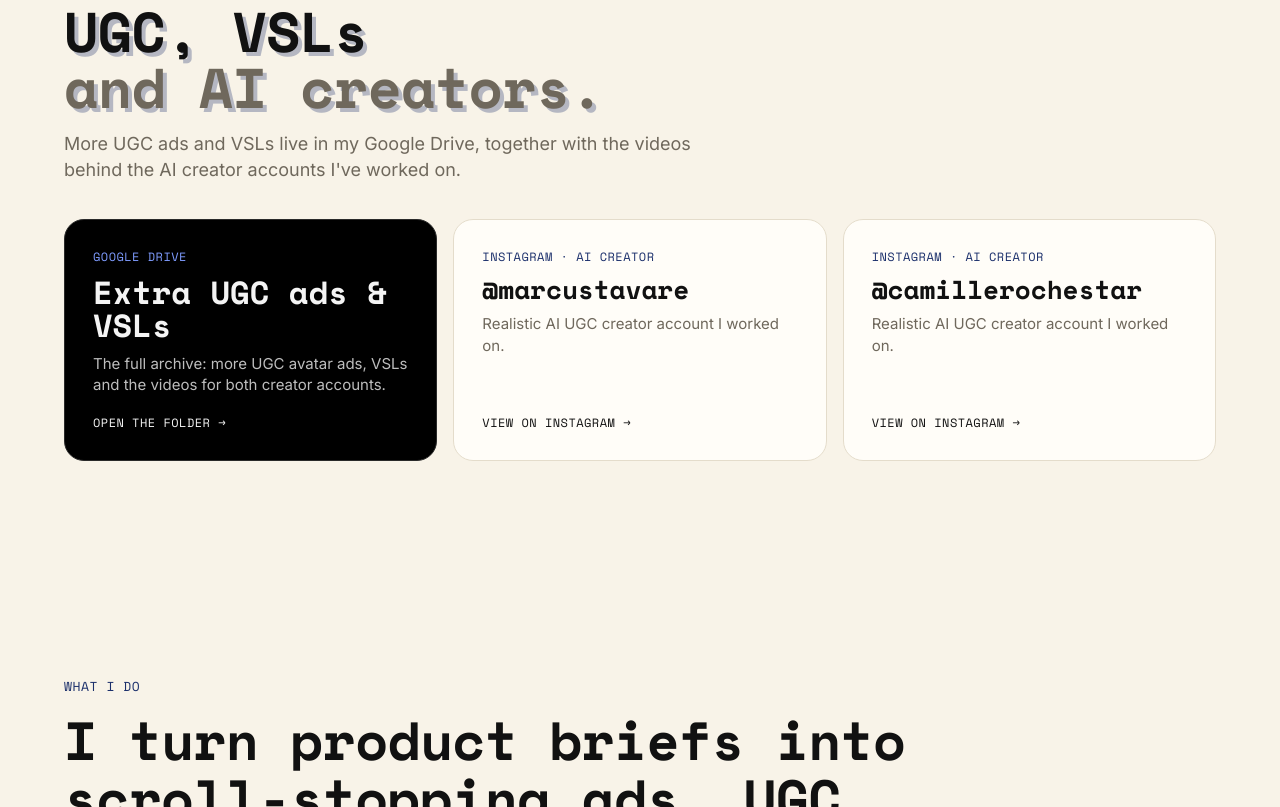
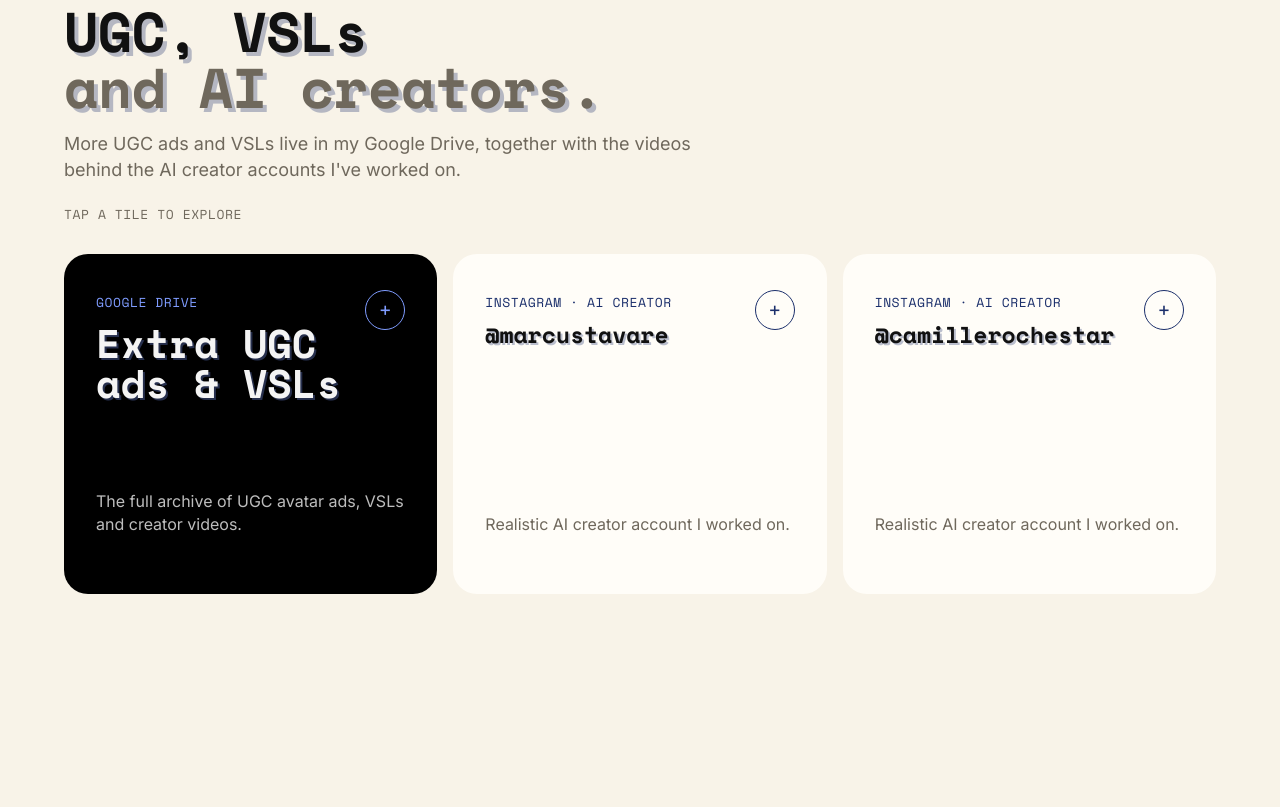
Before and after one commit to JedLeabres/jedleabres.github.io, a plain HTML site: page index.html in a window 1280 px wide. Shown: the part 3925-4732 px from the top of the page. Drawn offline with nearby package versions, Linux system fonts and the light colour scheme; a web font is replaced by a local one.

Commit message:
Update index.html

```diff
--- a/index.html
+++ b/index.html
@@ -107,6 +107,8 @@ h2{font-family:var(--dot);font-weight:800;font-size:clamp(30px,5vw,56px);line-he
 .info small{font-family:var(--mono);font-size:11px;text-transform:uppercase;color:var(--red);letter-spacing:.05em}
 .info h3{font-size:19px;font-weight:600;margin:6px 0}
 .info p{margin:0;color:var(--mute);font-size:15px}
+.info .ext{display:inline-block;margin-top:14px;font-family:var(--mono);font-size:11px;text-transform:uppercase;letter-spacing:.05em;color:var(--fg);border-bottom:1px solid currentColor;padding-bottom:3px;transition:color .2s}
+.info .ext:hover{color:var(--red)}
 .workcta{display:flex;align-items:center;justify-content:center;gap:18px;flex-wrap:wrap;margin-top:44px;text-align:center}
 .workcta p{margin:0}
 .arrows{display:flex;gap:10px;justify-content:flex-end}
@@ -208,16 +210,8 @@ footer a:hover{color:var(--red)}
 .src.client{background:var(--red);color:#0b0b0b}
 .src.spec{background:rgba(0,0,0,.6);color:#f4f4f4;font-weight:400}
 .morework .lead{color:var(--mute);max-width:640px;font-size:18px;margin:0 0 36px}
-.mgrid{display:grid;grid-template-columns:repeat(auto-fit,minmax(260px,1fr));gap:16px}
-.mcard{display:flex;flex-direction:column;gap:10px;background:var(--card);border:1px solid var(--line);border-radius:20px;padding:28px;transition:border-color .2s,transform .3s}
-.mcard:hover{border-color:var(--red);transform:translateY(-4px)}
-.mcard .mono{color:var(--red);font-size:12px}
-.mcard h3{font-family:var(--dot);font-weight:800;font-size:clamp(24px,2.8vw,32px);line-height:1.05;margin:0;overflow-wrap:anywhere}
-.mcard h3.handle{font-size:clamp(20px,2.1vw,26px)}
-.mcard p{margin:0;color:var(--mute);font-size:15px;flex:1}
-.mcard .go2{font-family:var(--mono);font-size:12px;text-transform:uppercase;letter-spacing:.04em;margin-top:8px}
-.mcard.drive{background:#000;color:#f4f4f4;--red:#7f9cff;border-color:#2a2a2a}
-.mcard.drive p{color:#bdbdbd}
+.mgrid{display:grid;grid-template-columns:repeat(auto-fit,minmax(min(320px,100%),1fr));gap:16px;align-items:start}
+.svc h3.handle{font-size:clamp(18px,1.8vw,24px);overflow-wrap:anywhere}
 /* scroll effects */
 .hero{--hp:0;background-position:0 calc(var(--hp)*80px)}
 .hero::after{transform:translate3d(0,calc(var(--hp)*140px),0) scale(calc(1 + var(--hp)*.3));will-change:transform}
@@ -384,26 +378,36 @@ html.still .reveal{opacity:1;transform:none}
 <section class="morework" id="more">
   <div class="wrap">
     <div class="reveal"><p class="mono" style="color:var(--red);margin:0 0 10px">More work</p><h2 style="margin:0 0 16px">UGC, VSLs<br><span style="color:var(--mute)">and AI creators.</span></h2>
-    <p class="lead">More UGC ads and VSLs live in my Google Drive, together with the videos behind the AI creator accounts I've worked on.</p></div>
+    <p class="lead">More UGC ads and VSLs live in my Google Drive, together with the videos behind the AI creator accounts I've worked on.</p>
+    <p class="mono" style="color:var(--mute);margin:-14px 0 30px">Tap a tile to explore</p></div>
     <div class="mgrid">
-      <a class="mcard drive reveal" href="https://drive.google.com/drive/folders/1Xr2KmDZHwbmkB8_B09woullWILd5pufi?usp=drive_link" target="_blank" rel="noopener">
-        <span class="mono">Google Drive</span>
-        <h3>Extra UGC ads &amp; VSLs</h3>
-        <p>The full archive: more UGC avatar ads, VSLs and the videos for both creator accounts.</p>
-        <span class="go2">Open the folder →</span>
-      </a>
-      <a class="mcard reveal" href="https://www.instagram.com/marcustavare/" target="_blank" rel="noopener">
-        <span class="mono">Instagram · AI creator</span>
-        <h3 class="handle">@marcustavare</h3>
-        <p>Realistic AI UGC creator account I worked on.</p>
-        <span class="go2">View on Instagram →</span>
-      </a>
-      <a class="mcard reveal" href="https://www.instagram.com/camillerochestar/" target="_blank" rel="noopener">
-        <span class="mono">Instagram · AI creator</span>
-        <h3 class="handle">@camillerochestar</h3>
-        <p>Realistic AI UGC creator account I worked on.</p>
-        <span class="go2">View on Instagram →</span>
-      </a>
+      <div class="svc dk reveal" data-svc="drive">
+        <div class="svc-head"><div><span class="mono">Google Drive</span><h3><button type="button" class="svc-btn" aria-expanded="false" aria-controls="m-drive">Extra UGC ads &amp; VSLs</button></h3></div><span class="plus" aria-hidden="true">+</span></div>
+        <p>The full archive of UGC avatar ads, VSLs and creator videos.</p>
+        <div class="more" id="m-drive"><div class="more-in">
+          <div class="chips" role="group" aria-label="Extra UGC ads &amp; VSLs"><button type="button" class="chip2 stg on" data-d="More UGC avatar ads with a three-second hook, a clear demo and a call to action.">UGC ads</button><button type="button" class="chip2 stg" data-d="Longer video sales letters that take the viewer from the problem to the offer.">VSLs</button><button type="button" class="chip2 stg" data-d="The videos behind @marcustavare and @camillerochestar.">Creator videos</button></div>
+          <p class="sd">More UGC avatar ads with a three-second hook, a clear demo and a call to action.</p>
+          <a class="go" href="https://drive.google.com/drive/folders/1Xr2KmDZHwbmkB8_B09woullWILd5pufi?usp=drive_link" target="_blank" rel="noopener">Open the Google Drive folder →</a>
+        </div></div>
+      </div>
+      <div class="svc reveal" data-svc="marcus">
+        <div class="svc-head"><div><span class="mono">Instagram · AI creator</span><h3 class="handle"><button type="button" class="svc-btn" aria-expanded="false" aria-controls="m-marcus">@marcustavare</button></h3></div><span class="plus" aria-hidden="true">+</span></div>
+        <p>Realistic AI creator account I worked on.</p>
+        <div class="more" id="m-marcus"><div class="more-in">
+          <div class="chips" role="group" aria-label="@marcustavare"><button type="button" class="chip2 stg on" data-d="The same realistic AI presenter I use in my UGC ads, kept consistent from video to video.">Avatar</button><button type="button" class="chip2 stg" data-d="Short-form talking-head videos and skits with highlighted captions.">Content</button><button type="button" class="chip2 stg" data-d="Watch the account on Instagram, or find the videos in my Google Drive folder.">Watch</button></div>
+          <p class="sd">The same realistic AI presenter I use in my UGC ads, kept consistent from video to video.</p>
+          <a class="go" href="https://www.instagram.com/marcustavare/" target="_blank" rel="noopener">View @marcustavare on Instagram →</a>
+        </div></div>
+      </div>
+      <div class="svc reveal" data-svc="camille">
+        <div class="svc-head"><div><span class="mono">Instagram · AI creator</span><h3 class="handle"><button type="button" class="svc-btn" aria-expanded="false" aria-controls="m-camille">@camillerochestar</button></h3></div><span class="plus" aria-hidden="true">+</span></div>
+        <p>Realistic AI creator account I worked on.</p>
+        <div class="more" id="m-camille"><div class="more-in">
+          <div class="chips" role="group" aria-label="@camillerochestar"><button type="button" class="chip2 stg on" data-d="A realistic AI creator kept consistent in look and voice across every post.">Avatar</button><button type="button" class="chip2 stg" data-d="Short-form creator videos made for Instagram Reels.">Content</button><button type="button" class="chip2 stg" data-d="Watch the account on Instagram, or find the videos in my Google Drive folder.">Watch</button></div>
+          <p class="sd">A realistic AI creator kept consistent in look and voice across every post.</p>
+          <a class="go" href="https://www.instagram.com/camillerochestar/" target="_blank" rel="noopener">View @camillerochestar on Instagram →</a>
+        </div></div>
+      </div>
     </div>
   </div>
 </section>
@@ -574,7 +578,7 @@ const LATAM = [
   { title: "Beach Reaction Hook into Expert Explainer", desc: "Opens on a reaction hook from a woman on the beach, then cuts to a presenter in a bright home office who explains it to camera, with Spanish captions.", kind: "Realistic AI", lang: "Spanish (LatAm)", platform: "Short-form", client: true, link: "", video: "https://jedleabres.github.io/assets/Latam vid/es-beach-reaction.mp4", poster: "https://jedleabres.github.io/assets/posters/es-beach-reaction.jpg" },
   { title: "Soursop Bitters: Street Hook and Studio Presenter", desc: "A street-interview style hook leads into a studio presenter and a point-of-view product shot, with highlighted Spanish captions throughout.", kind: "Realistic AI", lang: "Spanish (LatAm)", platform: "Short-form", client: true, link: "", video: "https://jedleabres.github.io/assets/Latam vid/es-soursop-bitters.mp4", poster: "https://jedleabres.github.io/assets/posters/es-soursop-bitters.jpg" },
   { title: "Soursop Leaves and a Simmering Pot", desc: "A realistic AI presenter in a sunlit waterfront office shows soursop leaves, a pot on the stove and a product bottle, with word-by-word Spanish captions.", kind: "Realistic AI", lang: "Spanish (LatAm)", platform: "Short-form", client: true, link: "", video: "https://jedleabres.github.io/assets/Latam vid/es-soursop-leaves.mp4", poster: "https://jedleabres.github.io/assets/posters/es-soursop-leaves.jpg" },
-  { title: "Simple Home Recipe: Studio Talk", desc: "A seated AI presenter in a blue-curtain studio talks through a simple at-home recipe step by step, with highlighted Spanish captions.", kind: "Realistic AI", lang: "Spanish (LatAm)", platform: "Short-form", client: true, link: "", video: "https://jedleabres.github.io/assets/Latam vid/es-home-recipe.mp4", poster: "https://jedleabres.github.io/assets/posters/es-home-recipe.jpg" },
+  { title: "Simple Home Recipe: Studio Talk", desc: "A seated AI presenter in a blue-curtain studio talks through a simple at-home recipe step by step, with highlighted Spanish captions.", kind: "Realistic AI", lang: "Spanish (LatAm)", platform: "Short-form", client: true, link: "https://www.facebook.com/share/v/1E156kFs1E/", video: "https://jedleabres.github.io/assets/Latam vid/es-home-recipe.mp4", poster: "https://jedleabres.github.io/assets/posters/es-home-recipe.jpg" },
   { title: "Balcony Tips: Pantry Staples", desc: "A presenter on a high-rise balcony holds up apple cider vinegar and coconut oil while sharing everyday tips, with Spanish captions.", kind: "Realistic AI", lang: "Spanish (LatAm)", platform: "Short-form", client: true, link: "", video: "https://jedleabres.github.io/assets/Latam vid/es-balcony-tips.mp4", poster: "https://jedleabres.github.io/assets/posters/es-balcony-tips.jpg" },
   { title: "Hook Clip: Treadmill Opener", desc: "A six-second vertical hook clip with a bold on-screen opener and a presenter walking on a treadmill, built to stop the scroll.", kind: "Realistic AI", lang: "Spanish (LatAm)", platform: "Short-form", client: true, link: "", video: "https://jedleabres.github.io/assets/Latam vid/es-hook-soy53.mp4", poster: "https://jedleabres.github.io/assets/posters/es-hook-soy53.jpg" }
 ];
@@ -665,6 +669,7 @@ function card(ad) {
   const info = el('div', 'info');
   info.appendChild(el('small', '', [ad.kind].concat(ad.tags || [], ad.lang).join(' · ')));
   info.appendChild(el('h3', '', ad.title)); info.appendChild(el('p', '', ad.desc));
+  if (vid && link) { const x = el('a', 'ext', 'Watch it live' + (/facebook\.com/i.test(link) ? ' on Facebook' : /instagram\.com/i.test(link) ? ' on Instagram' : /tiktok\.com/i.test(link) ? ' on TikTok' : /youtu/i.test(link) ? ' on YouTube' : '') + ' →'); x.href = link; x.target = '_blank'; x.rel = 'noopener'; info.appendChild(x); }
   c.appendChild(m); c.appendChild(info); return c;
 }
 function apply() {
```
